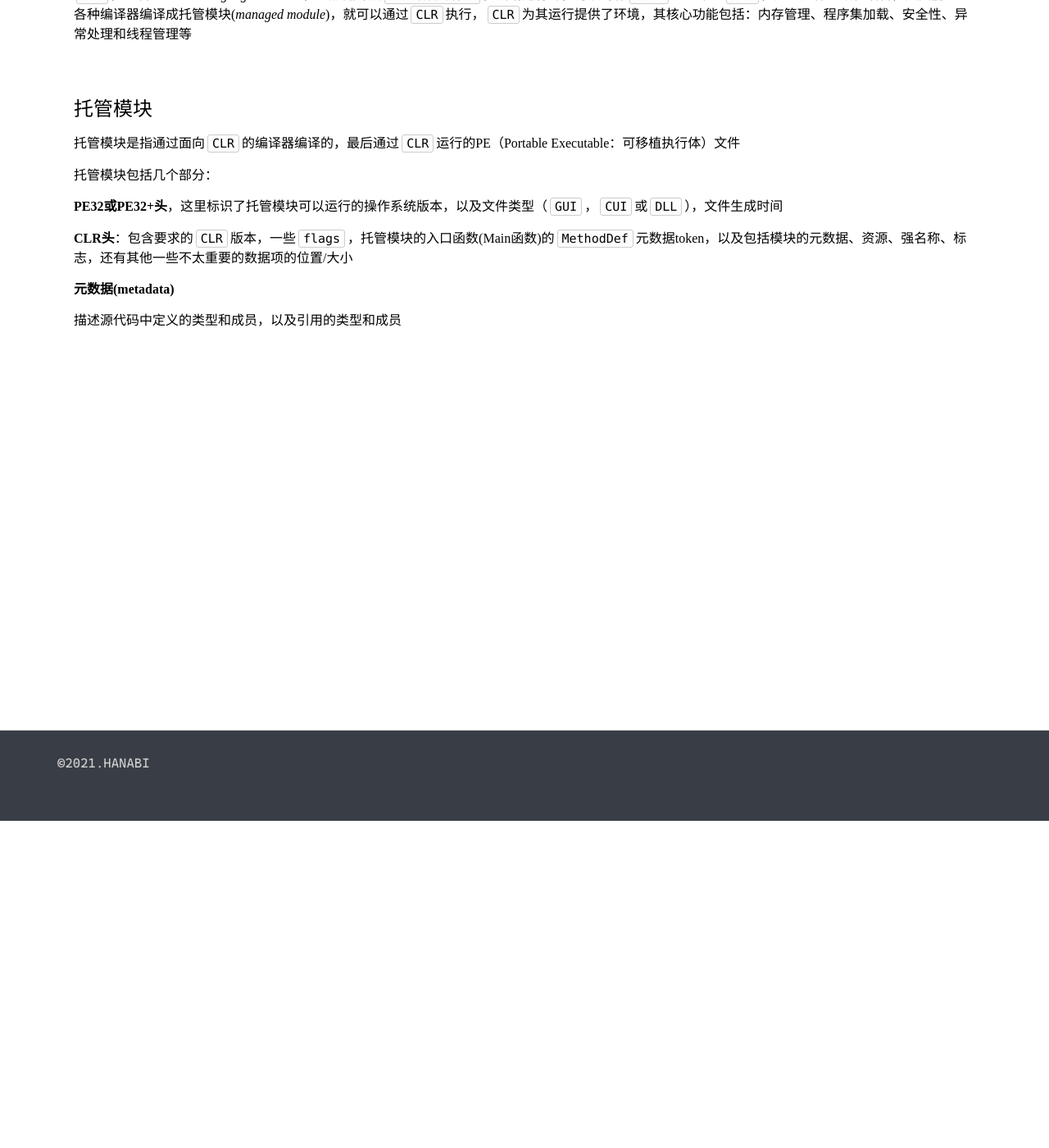
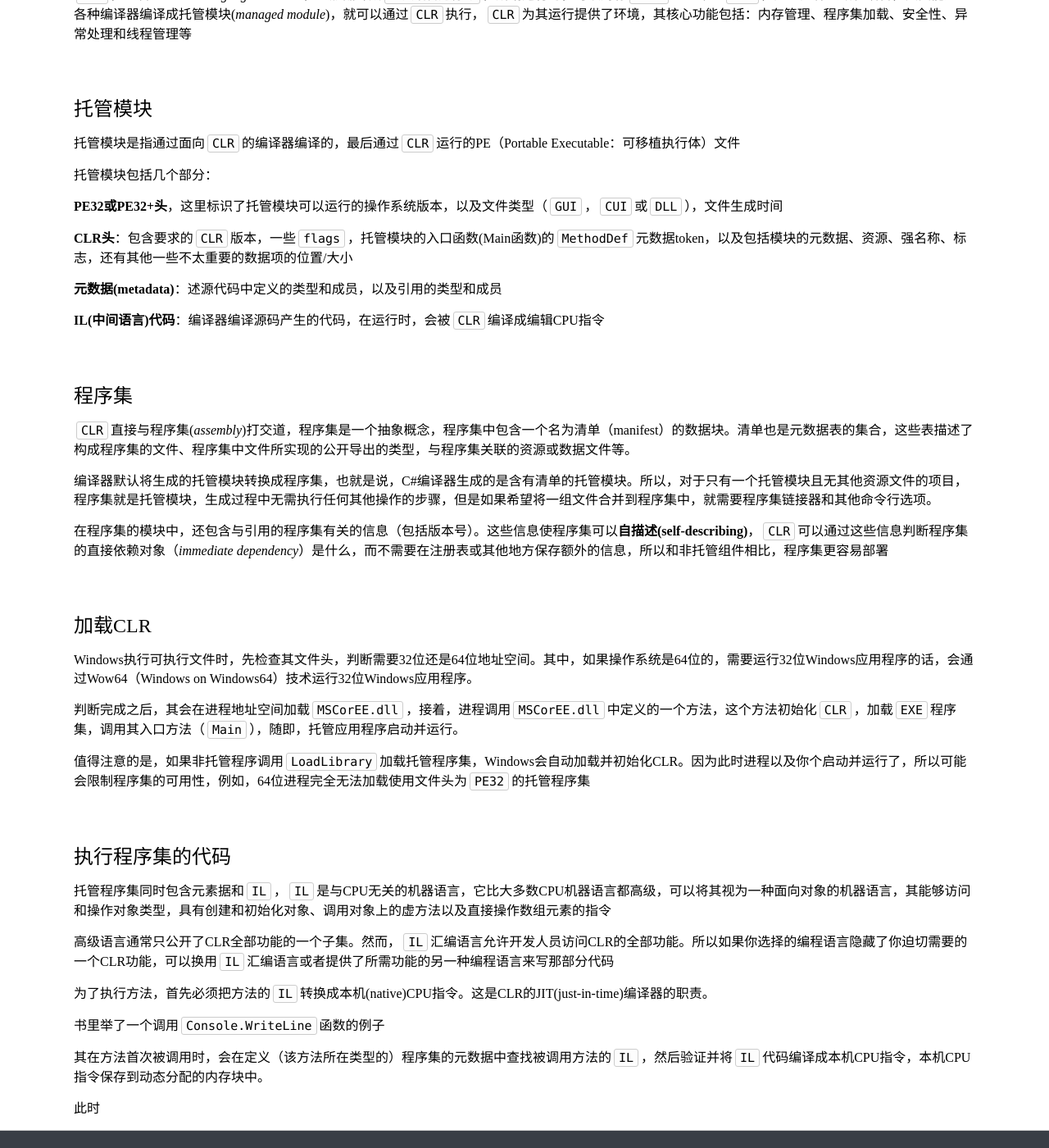
Before and after one commit to KamenRiderKuuga/kamenriderkuuga.github.io, a Jekyll site: the page built from _posts/2021-04-28-CSharp-2.md, in a window 1280 px wide and 1400 px high, scrolled down 399 px. Shown: the whole window at 82% size. Built offline with Jekyll 4.4.1, drawn with Linux system fonts in a browser that asks for light colours.

Commit message:
doc: content about clr

```diff
--- a/_posts/2021-04-28-CSharp-2.md
+++ b/_posts/2021-04-28-CSharp-2.md
@@ -25,6 +25,38 @@ tags: 笔记 CLR CSharp
 
 2. **CLR头**：包含要求的`CLR`版本，一些`flags`，托管模块的入口函数(Main函数)的`MethodDef`元数据token，以及包括模块的元数据、资源、强名称、标志，还有其他一些不太重要的数据项的位置/大小
 
-3. **元数据(metadata)**
+3. **元数据(metadata)**：述源代码中定义的类型和成员，以及引用的类型和成员
 
-描述源代码中定义的类型和成员，以及引用的类型和成员
+4. **IL(中间语言)代码**：编译器编译源码产生的代码，在运行时，会被`CLR`编译成编辑CPU指令
+
+## 程序集
+
+`CLR`直接与程序集(*assembly*)打交道，程序集是一个抽象概念，程序集中包含一个名为清单（manifest）的数据块。清单也是元数据表的集合，这些表描述了构成程序集的文件、程序集中文件所实现的公开导出的类型，与程序集关联的资源或数据文件等。
+
+编译器默认将生成的托管模块转换成程序集，也就是说，C#编译器生成的是含有清单的托管模块。所以，对于只有一个托管模块且无其他资源文件的项目，程序集就是托管模块，生成过程中无需执行任何其他操作的步骤，但是如果希望将一组文件合并到程序集中，就需要程序集链接器和其他命令行选项。
+
+在程序集的模块中，还包含与引用的程序集有关的信息（包括版本号）。这些信息使程序集可以**自描述(self-describing)**，`CLR`可以通过这些信息判断程序集的直接依赖对象（*immediate dependency*）是什么，而不需要在注册表或其他地方保存额外的信息，所以和非托管组件相比，程序集更容易部署
+
+## 加载CLR
+
+Windows执行可执行文件时，先检查其文件头，判断需要32位还是64位地址空间。其中，如果操作系统是64位的，需要运行32位Windows应用程序的话，会通过Wow64（Windows on Windows64）技术运行32位Windows应用程序。
+
+判断完成之后，其会在进程地址空间加载`MSCorEE.dll`，接着，进程调用`MSCorEE.dll`中定义的一个方法，这个方法初始化`CLR`，加载`EXE`程序集，调用其入口方法（`Main`），随即，托管应用程序启动并运行。
+
+值得注意的是，如果非托管程序调用`LoadLibrary`加载托管程序集，Windows会自动加载并初始化CLR。因为此时进程以及你个启动并运行了，所以可能会限制程序集的可用性，例如，64位进程完全无法加载使用文件头为`PE32`的托管程序集
+
+## 执行程序集的代码
+
+托管程序集同时包含元素据和`IL`，`IL`是与CPU无关的机器语言，它比大多数CPU机器语言都高级，可以将其视为一种面向对象的机器语言，其能够访问和操作对象类型，具有创建和初始化对象、调用对象上的虚方法以及直接操作数组元素的指令
+
+高级语言通常只公开了CLR全部功能的一个子集。然而，`IL`汇编语言允许开发人员访问CLR的全部功能。所以如果你选择的编程语言隐藏了你迫切需要的一个CLR功能，可以换用`IL`汇编语言或者提供了所需功能的另一种编程语言来写那部分代码
+
+为了执行方法，首先必须把方法的`IL`转换成本机(native)CPU指令。这是CLR的JIT(just-in-time)编译器的职责。
+
+书里举了一个调用`Console.WriteLine`函数的例子
+
+
+
+其在方法首次被调用时，会在定义（该方法所在类型的）程序集的元数据中查找被调用方法的`IL`，然后验证并将`IL`代码编译成本机CPU指令，本机CPU指令保存到动态分配的内存块中。
+
+此时
```
Also changed, not shown: 1 other file.
